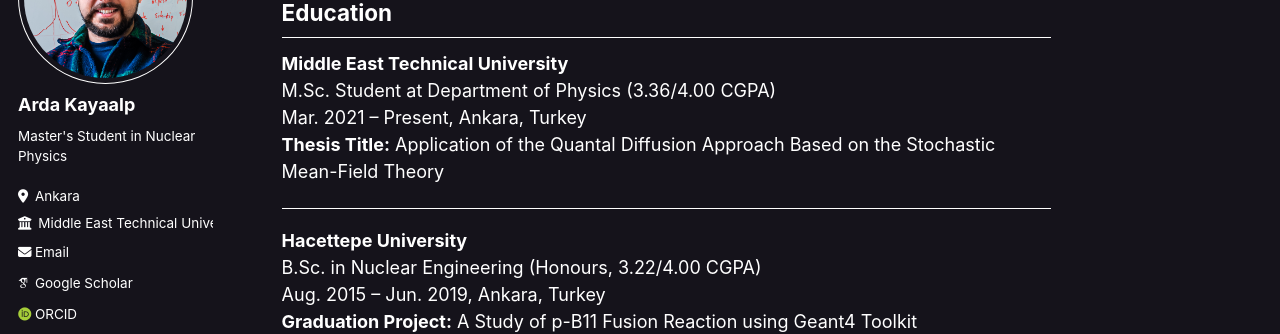
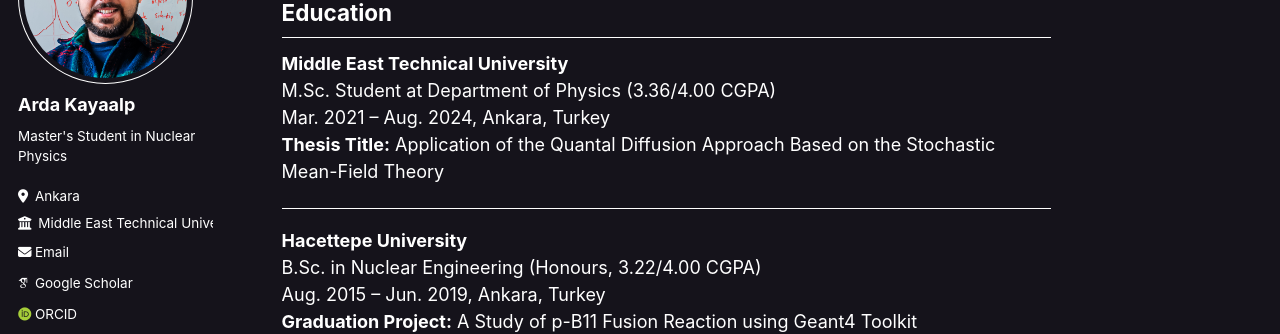
Before and after one commit to ardakayaalp/ardakayaalp.github.io, a Jekyll site: the page built from background.md, in a window 1280 px wide and 900 px high. Shown: the part 194-528 px from the top of the window. Built offline with Jekyll 4.4.1, drawn with Linux system fonts in a browser that asks for light colours; some web fonts are replaced.

Commit message:
Update background.md

```diff
--- a/background.md
+++ b/background.md
@@ -8,7 +8,7 @@
 
 **Middle East Technical University**
 M.Sc. Student at Department of Physics (3.36/4.00 CGPA)
-Mar. 2021 – Present, Ankara, Turkey
+Mar. 2021 – Aug. 2024, Ankara, Turkey
 **Thesis Title:** Application of the Quantal Diffusion Approach Based on the Stochastic Mean-Field Theory
 
 ---
```
